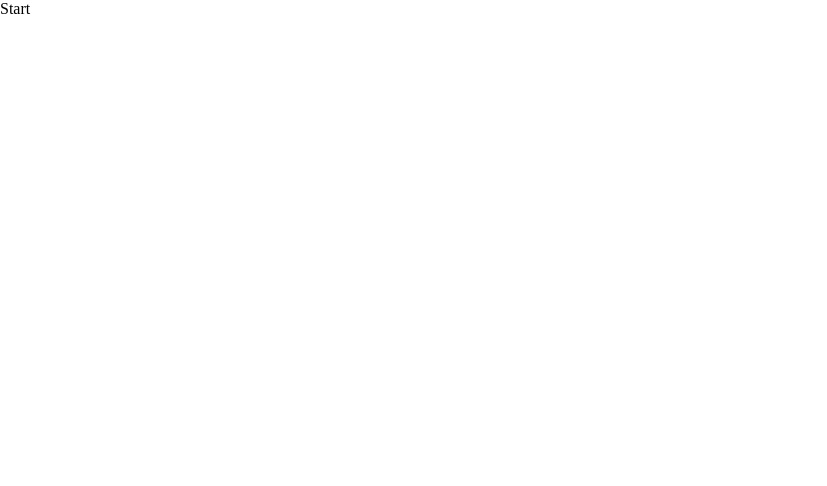
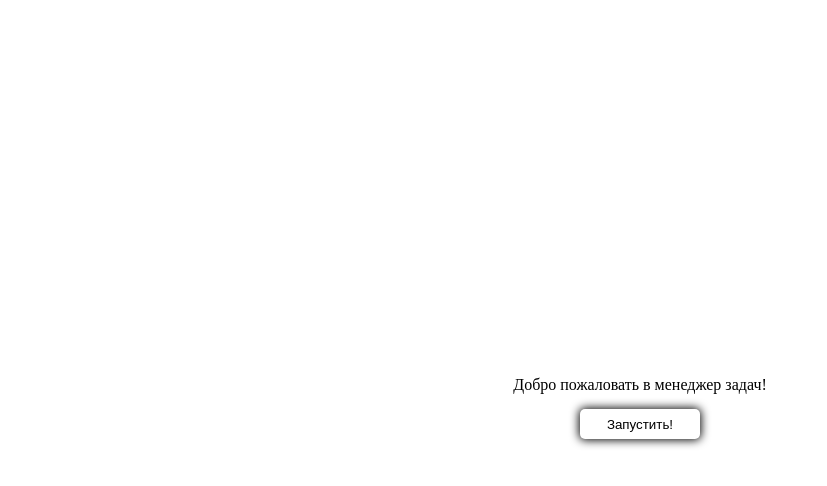
Before and after one commit to VladimirYablokov/Events_proj_react, a React (Create React App) app: page / in a window 1280 px wide. Shown: the top 486 px of the page, without its empty margins (0-827 px from the left). Built offline with nearby package versions, Linux system fonts and the light colour scheme.

Commit message:
сделал стартовое окно, кнопку с запуском модального окна, стилизовал.

```diff
--- a/package.json
+++ b/package.json
@@ -6,6 +6,7 @@
     "@testing-library/jest-dom": "^5.17.0",
     "@testing-library/react": "^13.4.0",
     "@testing-library/user-event": "^13.5.0",
+    "node-sass": "6.0",
     "react": "^18.2.0",
     "react-dom": "^18.2.0",
     "react-scripts": "5.0.1",
--- a/src/App.js
+++ b/src/App.js
@@ -1,10 +1,17 @@
 import './App.css';
+import StartPage from "./components/StartPage";
+// import {MyContext} from "./context";
+
 
 function App() {
   return (
-    <div className="App">
-      Start
-    </div>
+      // <MyContext.Provider value={}>
+          <div className="App">
+              <StartPage>
+
+              </StartPage>
+          </div>
+      // </MyContext.Provider>
   );
 }
 
--- /dev/null
+++ b/src/components/StartPage/StartPage.jsx
@@ -0,0 +1,27 @@
+import React, {useState} from 'react';
+import s from './StartPage.module.sass'
+import Button from "../UI/Button";
+import ModalWindow from "../UI/ModalWindow";
+
+function StartPage() {
+
+    const [modal, setModal] = useState(false);
+    const closeModal = () => setModal(() => false)
+    return (
+        <div className={s.start}>
+            <p>Добро пожаловать в менеджер задач!</p>
+            <Button onClick={() => setModal(() => true)}>
+                Запустить!
+            </Button>
+            {
+                modal &&
+                <ModalWindow closeModal={closeModal}>
+
+                </ModalWindow>
+            }
+
+        </div>
+    );
+}
+
+export default StartPage;
--- /dev/null
+++ b/src/components/StartPage/StartPage.module.sass
@@ -0,0 +1,11 @@
+.start
+  display: flex
+  flex-direction: column
+  justify-content: center
+  align-items: center
+  width: 100vw
+  height: 100vh
+  background-color: white
+
+  p
+    padding: 15px
--- /dev/null
+++ b/src/components/StartPage/index.jsx
@@ -0,0 +1 @@
+export {default} from './StartPage'
--- /dev/null
+++ b/src/components/UI/Button/Button.jsx
@@ -0,0 +1,11 @@
+import s from './Button.module.sass'
+
+function Button({children, ...props}) {
+    return (
+        <button className={s.btn}{...props}>
+            {children}
+        </button>
+    );
+}
+
+export default Button;
--- /dev/null
+++ b/src/components/UI/Button/Button.module.sass
@@ -0,0 +1,18 @@
+.btn
+  display: flex
+  justify-content: center
+  flex-direction: column
+  align-items: center
+  width: 120px
+  height: 30px
+  border: 0
+  border-radius: 5px
+  color: black
+  background-color: white
+  box-shadow: 0 0 10px 1px
+  cursor: pointer
+  transition: background-color 0.5s, color 0.5s
+
+  &:hover
+    background-color: darkgreen
+    color: white
--- /dev/null
+++ b/src/components/UI/Button/index.jsx
@@ -0,0 +1 @@
+export {default} from './Button'
--- /dev/null
+++ b/src/components/UI/ModalWindow/ModalWindow.jsx
@@ -0,0 +1,18 @@
+import React from 'react';
+import s from './ModalWindow.module.sass'
+
+function ModalWindow({closeModal}) {
+    return (
+        <>
+            <div className={s.container}
+                 onClick={closeModal}>
+            </div>
+            <div className={s.modal}
+                 onClick={event => event.stopPropagation()}>
+
+            </div>
+        </>
+    );
+}
+
+export default ModalWindow;
--- /dev/null
+++ b/src/components/UI/ModalWindow/ModalWindow.module.sass
@@ -0,0 +1,24 @@
+.container
+  position: fixed
+  left: 0
+  right: 0
+  top: 0
+  bottom: 0
+  display: flex
+  justify-content: center
+  align-items: center
+  background-color: rgba(0, 0, 0, 0.2)
+  z-index: 1000
+  cursor: pointer
+
+.modal
+  display: flex
+  position: absolute
+  background-color: white
+  left: 10%
+  right: 10%
+  top: 10%
+  bottom: 10%
+  border-radius: 25px
+  box-shadow: 0 0 10px black
+  z-index: 1001
--- /dev/null
+++ b/src/components/UI/ModalWindow/index.jsx
@@ -0,0 +1 @@
+export {default} from './ModalWindow'
--- /dev/null
+++ b/src/context.js
@@ -0,0 +1,3 @@
+import React from "react"
+
+export const MyContext = React.createContext()
```
Also changed, not shown: 1 other file (tests, documents, lock files or other folders).
